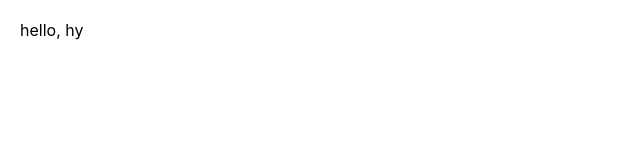
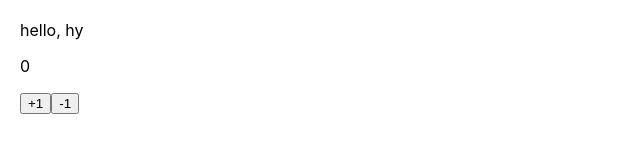
Before and after one commit to HyeYeong/react-a-to-z, a React (Create React App) app: page / in a window 1280 px wide. Shown: the top 164 px of the page, without its empty margins (0-640 px from the left). Built offline with nearby package versions, Linux system fonts and the light colour scheme.

Commit message:
feat: add count event component

```diff
--- a/src/App.js
+++ b/src/App.js
@@ -1,4 +1,5 @@
 import Hello from './Hello';
+import Count from './Count';
 import Wrapper from './Wrapper';
 
 function App() {
@@ -7,6 +8,7 @@ function App() {
       <header className="App-header">
         <Wrapper>
           <Hello name={"hy"}/>
+          <Count/>
         </Wrapper>
       </header>
     </div>
--- /dev/null
+++ b/src/Count.js
@@ -0,0 +1,19 @@
+import React, {useState} from "react";
+
+function Count(){
+  const [count, setCount] = useState(0)
+  const increase = () => {
+    setCount(num => num + 1)
+  }
+  const decrease = () => {
+    setCount(num => num - 1)
+  }
+  return (
+    <div>
+      <p>{count}</p>
+      <button onClick={increase}>+1</button>
+      <button onClick={decrease}>-1</button>
+    </div>
+  )
+}
+export default Count
```
